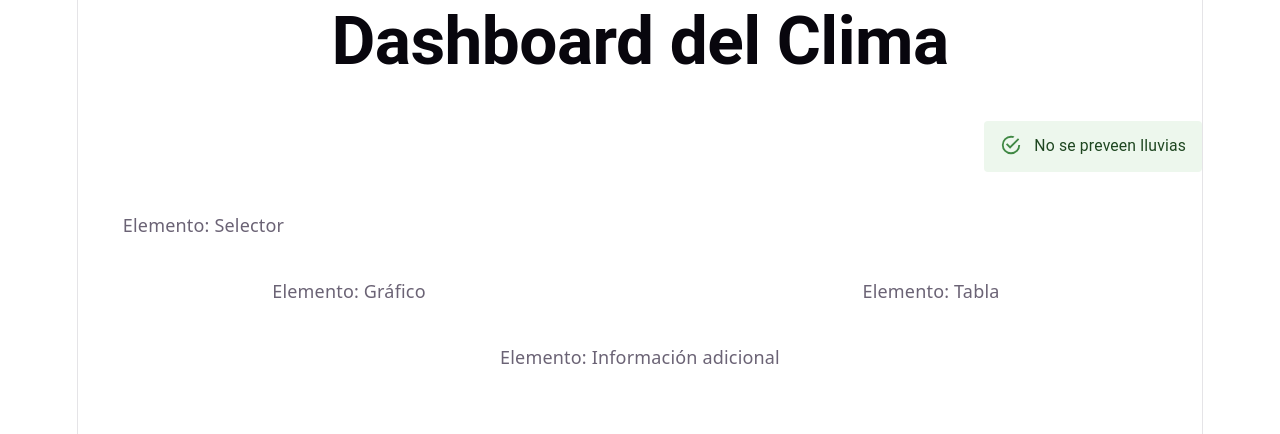
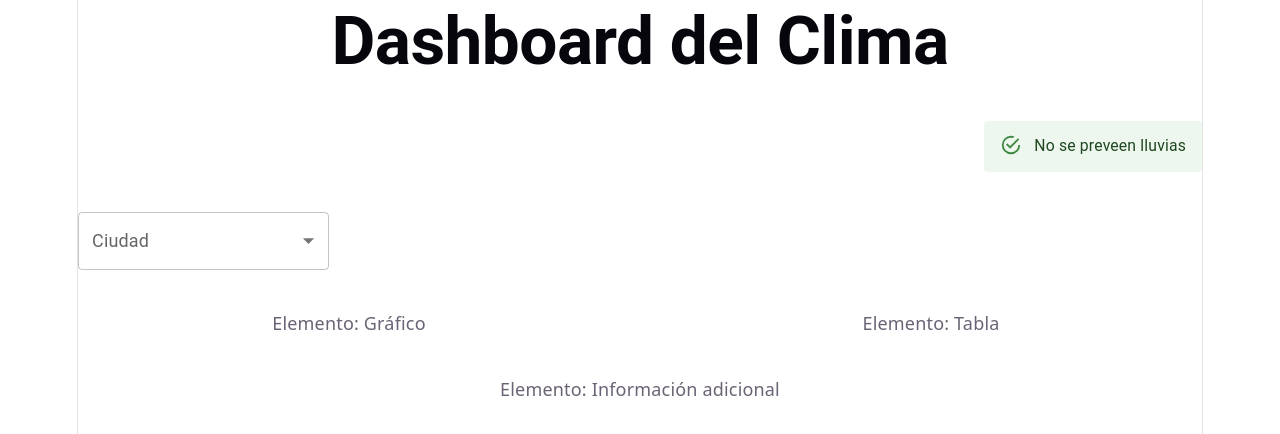
Before and after one commit to aavendan/dashboard, a React (Vite) app: page / in a window 1280 px wide. Shown: the top 434 px of the page. Built offline with nearby package versions, Linux system fonts and the light colour scheme; no server answers.

Commit message:
Añadir componente SelectorUI para seleccionar ciudades y mostrar información del clima

```diff
--- a/src/App.tsx
+++ b/src/App.tsx
@@ -3,6 +3,7 @@
 import { Grid } from '@mui/material';
 import HeaderUI from './components/HeaderUI';
 import AlertUI from './components/AlertUI';
+import SelectorUI from './components/SelectorUI';
 import useFetchData from './hooks/useFetchData';
 
 import IndicatorUI from './components/IndicatorUI';
@@ -25,7 +26,9 @@
       </Grid>
 
       {/* Selector */}
-      <Grid size={{ xs: 12, md: 3 }}>Elemento: Selector</Grid>
+      <Grid size={{ xs: 12, md: 3 }}>
+        <SelectorUI />
+      </Grid>
 
       {/* Indicadores */}
       <Grid container size={{ xs: 12, md: 9 }} >
--- /dev/null
+++ b/src/components/SelectorUI.tsx
@@ -0,0 +1,38 @@
+import { useState } from 'react';
+import FormControl from '@mui/material/FormControl';
+import InputLabel from '@mui/material/InputLabel';
+import MenuItem from '@mui/material/MenuItem';
+import Select, { type SelectChangeEvent } from '@mui/material/Select';
+
+
+export default function SelectorUI() {
+
+    const [cityInput, setCityInput] = useState('');
+
+    const handleChange = (event: SelectChangeEvent<string>) => {
+        setCityInput(event.target.value)
+    };
+
+return (
+   <FormControl fullWidth>
+      <InputLabel id="city-select-label">Ciudad</InputLabel>
+      <Select
+         labelId="city-select-label"
+         id="city-simple-select"
+         label="Ciudad"
+         onChange={handleChange}
+         value={cityInput}>
+         <MenuItem disabled><em>Seleccione una ciudad</em></MenuItem>
+         <MenuItem value={"guayaquil"}>Guayaquil</MenuItem>
+         <MenuItem value={"quito"}>Quito</MenuItem>
+         <MenuItem value={"manta"}>Manta</MenuItem>
+         <MenuItem value={"cuenca"}>Cuenca</MenuItem>
+      </Select>
+      {cityInput && (
+            <p>
+                Información del clima en <span style={{textTransform: 'capitalize', fontWeight: 'bold'}}>{cityInput}</span>
+            </p>
+        )}
+   </FormControl>
+   )
+}
```
